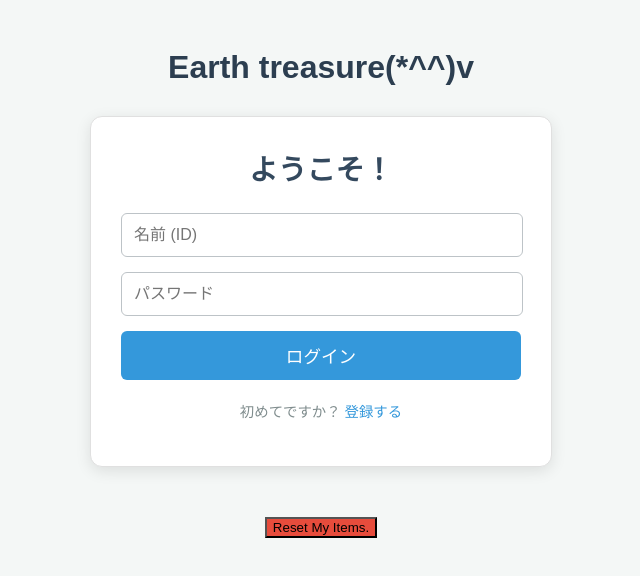
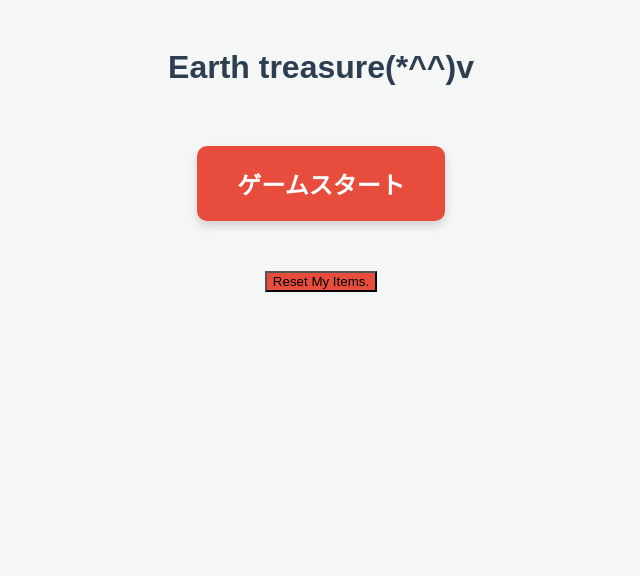
Before and after one commit to Sora3-code/real-time-browser-app2, a website: page public/index.html in a window 1280 px wide. Shown: the whole page, without its empty margins (319-959 px from the left). Drawn offline with nearby package versions, Linux system fonts and the light colour scheme; no server answers.

Commit message:
modified the code 10/31 19:54.

```diff
--- a/public/index.html
+++ b/public/index.html
@@ -10,7 +10,11 @@
 
     <h1>Earth treasure(*^^)v</h1>
 
-    <div id="auth-container">
+    <div id="start-container">
+        <button id="start-button">ゲームスタート</button>
+    </div>
+
+    <div id="auth-container" class="hidden">
         <h2>ようこそ！</h2>
         <div id="register-form" class="hidden">
             <input type="text" id="register-username" placeholder="名前 (ID)" autocomplete="off">
--- a/public/script.js
+++ b/public/script.js
@@ -7,6 +7,10 @@ let socket = io();  // For local testing
 //-----------------------------------------------------------------------
 // Element Retrieval
 //-----------------------------------------------------------------------
+// start elements
+const startContainer = document.getElementById('start-container');
+const startButton = document.getElementById('start-button');
+
 // Auth elements
 const authContainer = document.getElementById('auth-container');
 const registerForm = document.getElementById('register-form');
@@ -60,6 +64,12 @@ let myTakenModals = [];
 //-----------------------------------------------------------------------
 // Event Listeners
 //-----------------------------------------------------------------------
+
+// --- start button ---
+startButton.addEventListener('click', () => {
+    startContainer.classList.add('hidden');
+    authContainer.classList.remove('hidden');
+});
 
 // --- Auth Form Switching ---
 showLoginLink.addEventListener('click', (e) => {
--- a/public/style.css
+++ b/public/style.css
@@ -11,6 +11,29 @@ body {
 h1 {
     color: #2c3e50; /* h1の文字色 */
     margin-bottom: 30px;
+}
+
+/* --- スタートボタンのスタイル --- */
+#start-container {
+    margin: 30px;
+}
+
+#start-button {
+    padding: 20px 40px;
+    font-size: 1.5em;
+    font-weight: bold;
+    cursor: pointer;
+    background-color: #e74c3c;
+    color: white;
+    border: none;
+    border-radius: 10px;
+    box-shadow: 0 5px 10px rgba(0,0,0,0.15);
+    transition: transform 0.2s ease, background-color 0.2s ease;
+}
+
+#start-button:hover {
+    background-color: #c0392b;
+    transform: scale(1.05);
 }
 
 /* --- 認証コンテナのスタイル --- */
```
